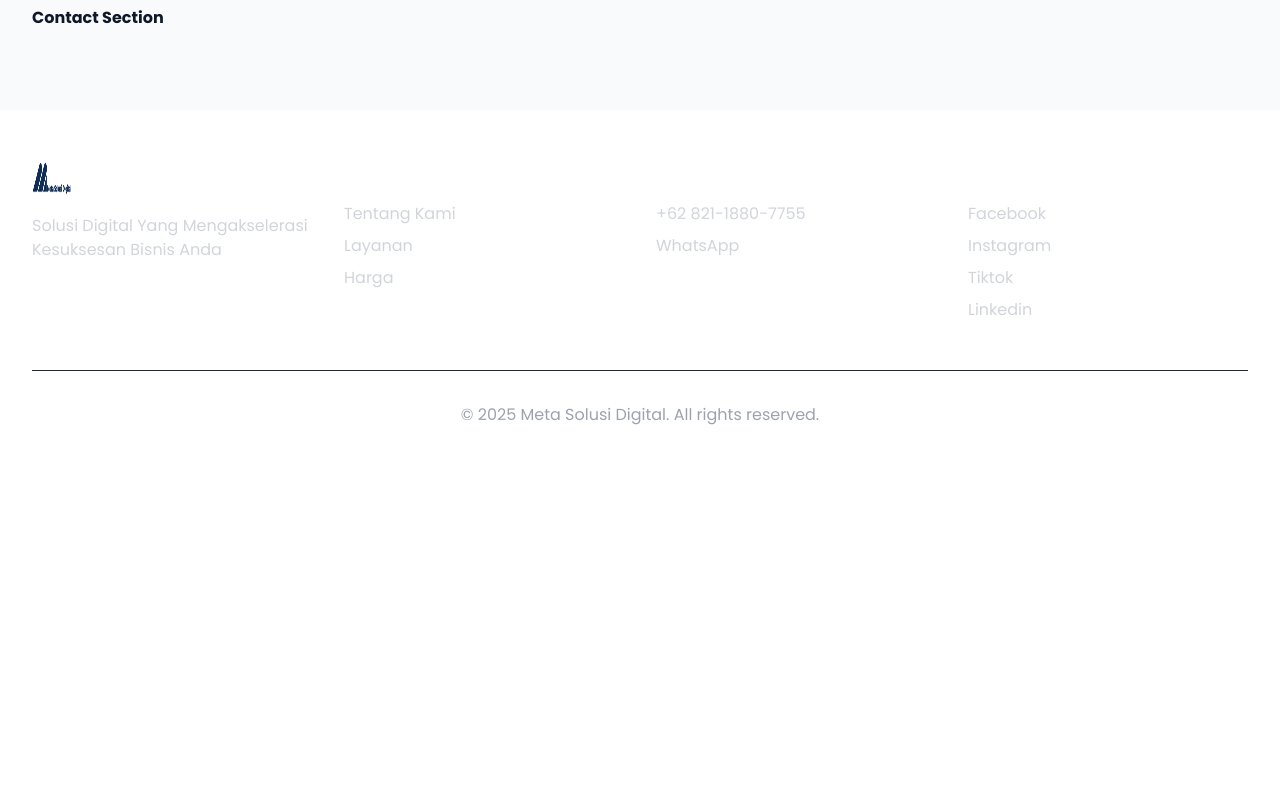
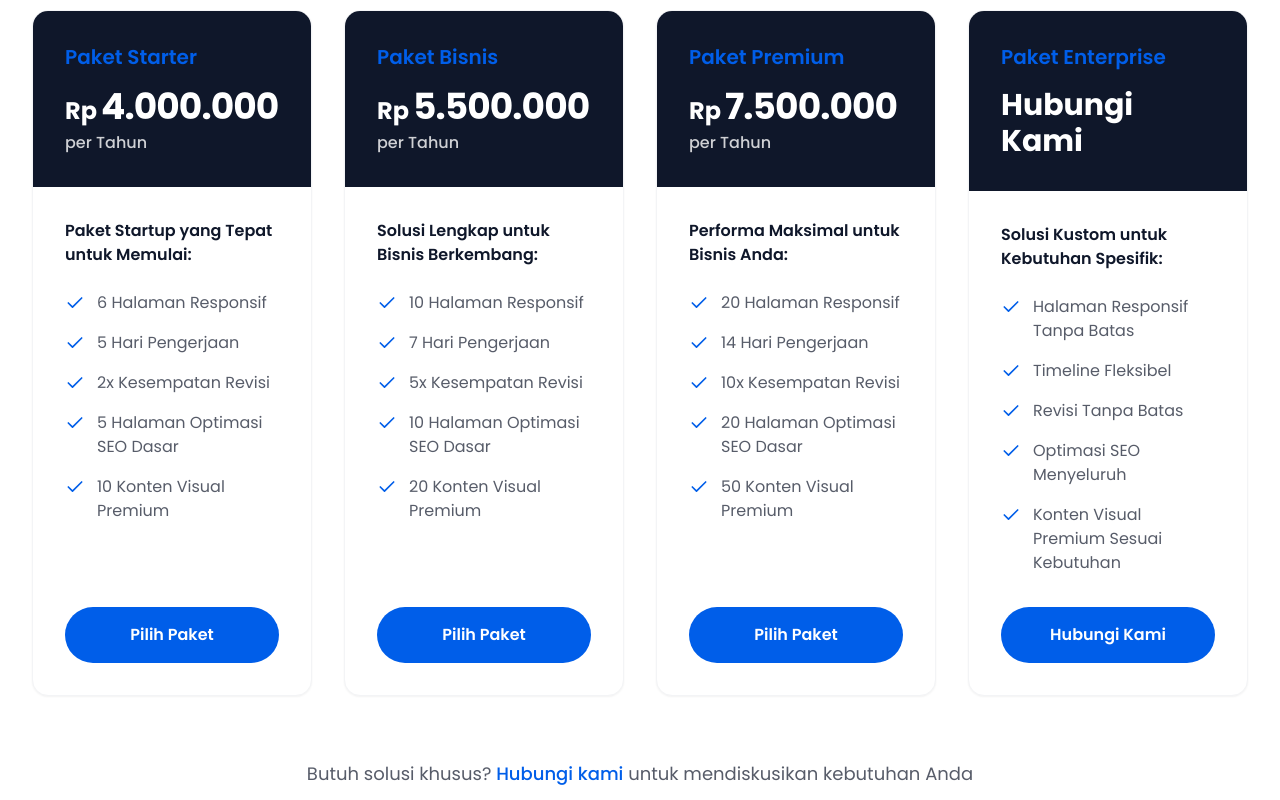
Before and after one commit to jonfry1175/ccc, a Next.js app: page / in a window 1280 px wide. Shown: the part 3800-4600 px from the top of the page. Before the commit the page ends 4275 px from the top, so only its background shows below. Built offline with nearby package versions, Linux system fonts and the light colour scheme.

Commit message:
pricing section

```diff
--- a/src/components/sections/clients.tsx
+++ b/src/components/sections/clients.tsx
@@ -1,7 +1,6 @@
 'use client'
 
 import Image from 'next/image'
-import { useState } from 'react'
 
 type Client = {
   id: number
@@ -48,8 +47,6 @@ const clients: Client[] = [
 ]
 
 export default function Clients() {
-  const [expandedId, setExpandedId] = useState<number | null>(null)
-
   const sortedClients = [...clients].sort((a, b) => {
     if (a.isGovernment && !b.isGovernment) return -1
     if (!a.isGovernment && b.isGovernment) return 1
--- a/src/components/sections/pricing.tsx
+++ b/src/components/sections/pricing.tsx
@@ -1,8 +1,153 @@
+'use client'
+
+import { Check } from 'lucide-react'
+
+type PricingFeature = {
+  text: string
+}
+
+type PricingTier = {
+  id: number
+  name: string
+  price?: number
+  subtitle: string
+  features: PricingFeature[]
+  isCustom?: boolean
+}
+
+const pricingTiers: PricingTier[] = [
+  {
+    id: 1,
+    name: 'Paket Starter',
+    price: 4000000,
+    subtitle: 'Paket Startup yang Tepat untuk Memulai:',
+    features: [
+      { text: '6 Halaman Responsif' },
+      { text: '5 Hari Pengerjaan' },
+      { text: '2x Kesempatan Revisi' },
+      { text: '5 Halaman Optimasi SEO Dasar' },
+      { text: '10 Konten Visual Premium' }
+    ]
+  },
+  {
+    id: 2,
+    name: 'Paket Bisnis',
+    price: 5500000,
+    subtitle: 'Solusi Lengkap untuk Bisnis Berkembang:',
+    features: [
+      { text: '10 Halaman Responsif' },
+      { text: '7 Hari Pengerjaan' },
+      { text: '5x Kesempatan Revisi' },
+      { text: '10 Halaman Optimasi SEO Dasar' },
+      { text: '20 Konten Visual Premium' }
+    ]
+  },
+  {
+    id: 3,
+    name: 'Paket Premium',
+    price: 7500000,
+    subtitle: 'Performa Maksimal untuk Bisnis Anda:',
+    features: [
+      { text: '20 Halaman Responsif' },
+      { text: '14 Hari Pengerjaan' },
+      { text: '10x Kesempatan Revisi' },
+      { text: '20 Halaman Optimasi SEO Dasar' },
+      { text: '50 Konten Visual Premium' }
+    ]
+  },
+  {
+    id: 4,
+    name: 'Paket Enterprise',
+    subtitle: 'Solusi Kustom untuk Kebutuhan Spesifik:',
+    features: [
+      { text: 'Halaman Responsif Tanpa Batas' },
+      { text: 'Timeline Fleksibel' },
+      { text: 'Revisi Tanpa Batas' },
+      { text: 'Optimasi SEO Menyeluruh' },
+      { text: 'Konten Visual Premium Sesuai Kebutuhan' }
+    ],
+    isCustom: true
+  }
+]
+
+const formatPrice = (price: number) => {
+  return new Intl.NumberFormat('id-ID', {
+    minimumFractionDigits: 0,
+    maximumFractionDigits: 0
+  }).format(price)
+}
+
 export default function Pricing() {
   return (
     <section id="pricing" className="py-20">
       <div className="container">
-        <h2>Pricing Section</h2>
+        <div className="max-w-3xl mx-auto text-center mb-16">
+          <span className="text-sm font-medium text-blue-primary uppercase tracking-wider">
+            Harga Layanan
+          </span>
+          <h2 className="text-4xl font-bold mt-4 mb-4">
+            Pilihan Paket Website
+          </h2>
+          <p className="text-text-main/70 text-lg">
+            Solusi website yang sesuai dengan kebutuhan dan budget Anda
+          </p>
+        </div>
+
+        <div className="grid grid-cols-1 md:grid-cols-2 lg:grid-cols-4 gap-8 max-w-7xl mx-auto">
+          {pricingTiers.map((tier) => (
+            <div
+              key={tier.id}
+              className="bg-white rounded-2xl shadow-sm hover:shadow-md transition-all duration-300 overflow-hidden border border-gray-100 flex flex-col h-full"
+            >
+              <div className="p-8 bg-[#0F172A] text-white">
+                <h3 className="text-xl font-semibold text-blue-primary mb-4">
+                  {tier.name}
+                </h3>
+                {tier.isCustom ? (
+                  <div className="text-3xl font-bold text-white">Hubungi Kami</div>
+                ) : (
+                  <div>
+                    <div className="flex items-baseline gap-1 mb-1">
+                      <span className="text-2xl font-bold text-white">Rp</span>
+                      <span className="text-4xl font-bold text-white tracking-tight">
+                        {formatPrice(tier.price!)}
+                      </span>
+                    </div>
+                    <div className="text-base text-white/80 font-medium">per Tahun</div>
+                  </div>
+                )}
+              </div>
+
+              <div className="p-8 flex-grow flex flex-col">
+                <p className="text-base font-semibold text-text-main mb-6">
+                  {tier.subtitle}
+                </p>
+                <ul className="space-y-4 mb-8 flex-grow">
+                  {tier.features.map((feature, index) => (
+                    <li key={index} className="flex items-start gap-3">
+                      <Check className="w-5 h-5 text-blue-primary flex-shrink-0 mt-0.5" />
+                      <span className="text-text-main/70 text-base">{feature.text}</span>
+                    </li>
+                  ))}
+                </ul>
+                <div className="mt-auto">
+                  <a
+                    href="#contact"
+                    className="block text-center py-4 px-6 rounded-full bg-blue-primary text-white hover:bg-blue-primary/90 transition-colors font-semibold text-base"
+                  >
+                    {tier.isCustom ? 'Hubungi Kami' : 'Pilih Paket'}
+                  </a>
+                </div>
+              </div>
+            </div>
+          ))}
+        </div>
+
+        <div className="text-center mt-16">
+          <p className="text-text-main/70 text-lg">
+            Butuh solusi khusus? <a href="#contact" className="text-blue-primary hover:text-blue-primary/90 font-medium">Hubungi kami</a> untuk mendiskusikan kebutuhan Anda
+          </p>
+        </div>
       </div>
     </section>
   )
```
